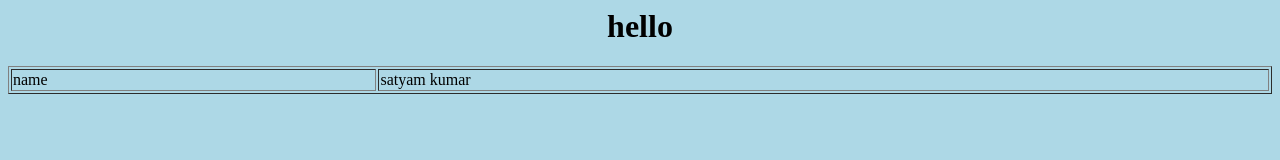
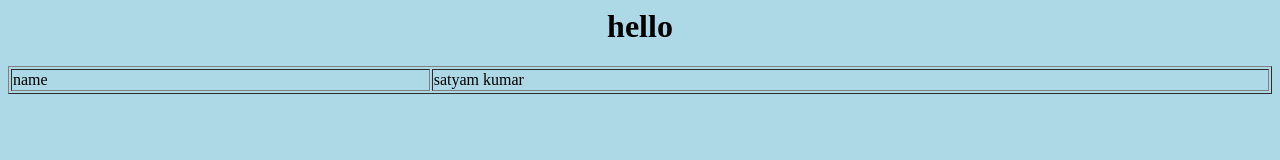
Before and after one commit to satyam3032/html, a plain HTML site: page index.html in a window 1280 px wide. Drawn offline with Linux system fonts and the light colour scheme.

Commit message:
Update index.html

```diff
--- a/index.html
+++ b/index.html
@@ -5,7 +5,7 @@
   <body style="background-color:lightblue;text-align:center">
     <h1>hello</h1>
     <table width="100%" border="1">
-      <tr> <td>name</td><td>satyam kumar</td></tr>
+      <tr> <td width="25%">name</td><td width="50%">satyam kumar</td></tr>
     </table>
   </body>
 </html>
```
